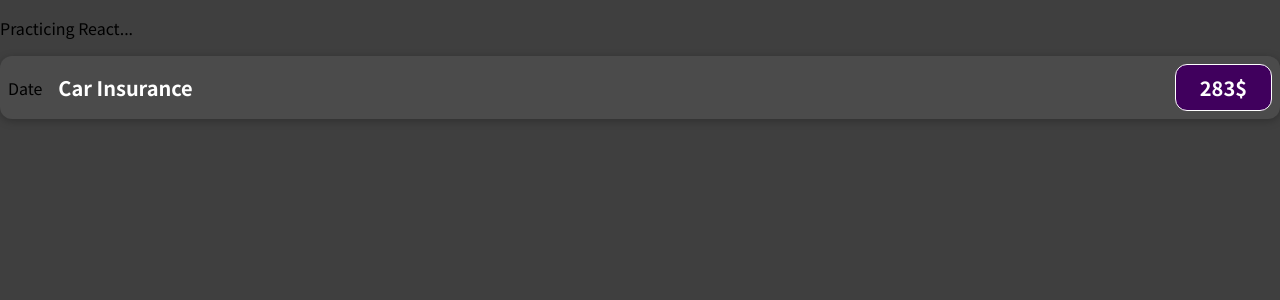
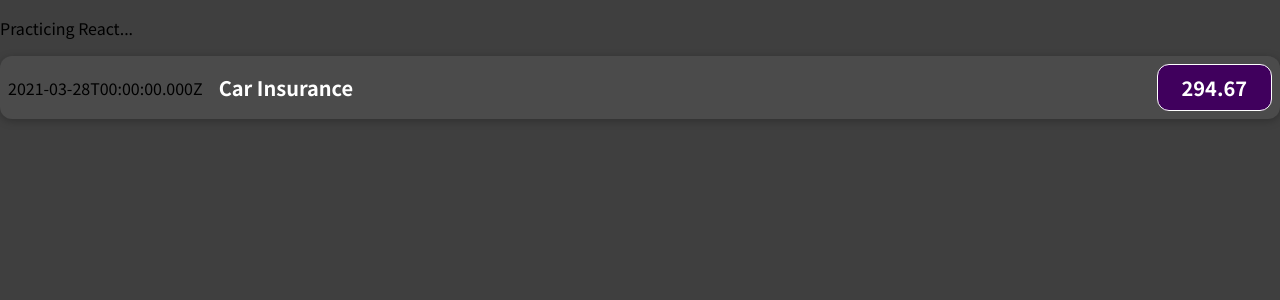
Before and after one commit to socool/udemy-react-complete-guide-code, a JavaScript app: page / in a window 1280 px wide. Shown: the top 300 px of the page. Built offline with nearby package versions, Linux system fonts and the light colour scheme.

Commit message:
passing data via "props"

```diff
--- a/src/components/ExpenseItem.js
+++ b/src/components/ExpenseItem.js
@@ -1,11 +1,15 @@
 import "./ExpenseItem.css";
 function ExpenseItem() {
+  const expenseDate = new Date(2021, 2, 28);
+  const expenseTitle = "Car Insurance";
+  const expenseAmount = 294.67;
+
   return (
     <div className="expense-item">
-      <div>Date</div>
+      <div>{expenseDate.toISOString()}</div>
       <div className="expense-item__description">
-        <h2>Car Insurance</h2>
-        <div className="expense-item__price">283$</div>
+        <h2>{expenseTitle}</h2>
+        <div className="expense-item__price">{expenseAmount}</div>
       </div>
     </div>
   );
```
